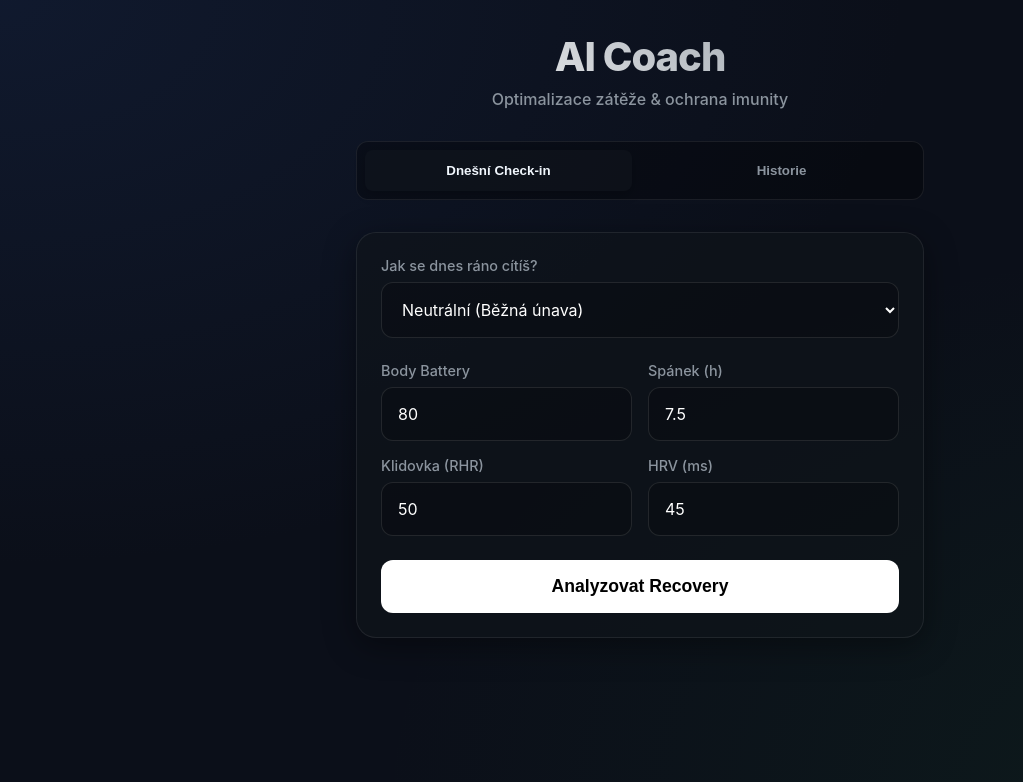
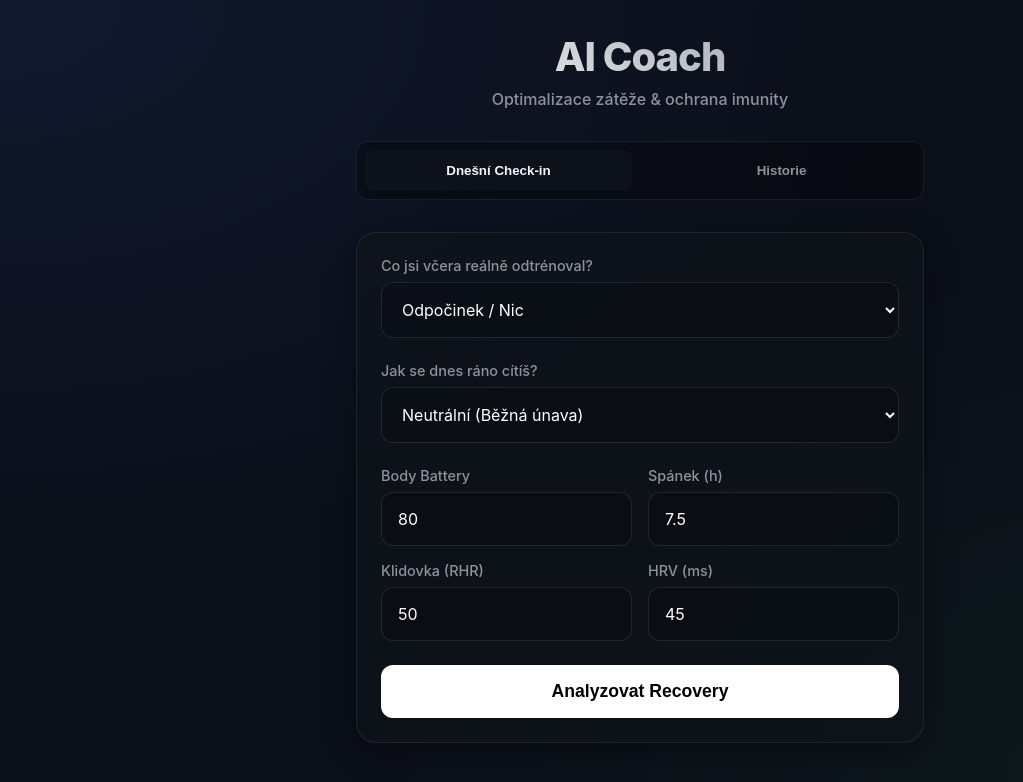
Before and after one commit to stepanistvanek-1992/AiCoach, a Next.js app: page / in a window 1280 px wide. Shown: the top 782 px of the page, without its empty margins (0-1023 px from the left). Built offline with nearby package versions, Linux system fonts and the light colour scheme; no server answers.

Commit message:
feat: add yesterday activity tracking

```diff
--- a/src/app/api/generate-plan/route.ts
+++ b/src/app/api/generate-plan/route.ts
@@ -5,7 +5,7 @@ import { getHistory, savePlan } from '@/utils/supabase';
 export async function POST(req: Request) {
   try {
     const body = await req.json();
-    const { feeling, rhr, bodyBattery, sleep, hrv } = body;
+    const { feeling, rhr, bodyBattery, sleep, hrv, yesterdayActivity } = body;
 
     const garminData = {
       rhr: rhr || 50,
@@ -50,6 +50,7 @@ FILOZOFIE:
 2. Progresivní rozvoj (Superkompenzace) pouze při Zelených dnech (Recovery > 66%).
 
 DNESNÍ DATA:
+- Včerejší reálná aktivita: ${yesterdayActivity}
 - Whoop Recovery Score: ${recoveryScore}%
 - RHR: ${garminData.rhr} bpm
 - Body Battery: ${garminData.bodyBattery}
@@ -102,7 +103,7 @@ VÝSTUP (Markdown, formátuj jako AI kouč):
       await savePlan({
         date: new Date().toISOString().split('T')[0],
         feeling: feeling,
-        activity: `Recovery: ${recoveryScore}% | RHR: ${garminData.rhr} | BB: ${garminData.bodyBattery} | Spánek: ${garminData.sleep}h | HRV: ${garminData.hrv}`,
+        activity: `[Včera: ${yesterdayActivity}] Recovery: ${recoveryScore}% | RHR: ${garminData.rhr} | BB: ${garminData.bodyBattery} | Spánek: ${garminData.sleep}h | HRV: ${garminData.hrv}`,
         ai_recommendation: planText
       });
     } catch (saveErr) {
--- a/src/app/page.tsx
+++ b/src/app/page.tsx
@@ -13,6 +13,7 @@ export default function Home() {
   const [bodyBattery, setBodyBattery] = useState('80');
   const [sleep, setSleep] = useState('7.5');
   const [hrv, setHrv] = useState('45');
+  const [yesterdayActivity, setYesterdayActivity] = useState('Odpočinek / Nic');
 
   const [loading, setLoading] = useState(false);
   const [plan, setPlan] = useState<{ text: string, score: number } | null>(null);
@@ -59,7 +60,8 @@ export default function Home() {
           rhr: parseInt(rhr) || 50,
           bodyBattery: parseInt(bodyBattery) || 80,
           sleep: parseFloat(sleep) || 8.0,
-          hrv: parseInt(hrv) || 45
+          hrv: parseInt(hrv) || 45,
+          yesterdayActivity
         })
       });
       const data = await res.json();
@@ -106,6 +108,18 @@ export default function Home() {
         <>
           {!plan && !loading && (
             <div className="glass-card animate-fade-in">
+              <div className="form-group">
+                <label htmlFor="yesterdayActivity">Co jsi včera reálně odtrénoval?</label>
+                <select id="yesterdayActivity" value={yesterdayActivity} onChange={(e) => setYesterdayActivity(e.target.value)}>
+                  <option value="Odpočinek / Nic">Odpočinek / Nic</option>
+                  <option value="Běh">Běh</option>
+                  <option value="Kolo">Kolo</option>
+                  <option value="Cvičení (Silový trénink)">Cvičení (Silový trénink)</option>
+                  <option value="Chůze">Chůze</option>
+                  <option value="Hike (Turistika)">Hike (Turistika)</option>
+                </select>
+              </div>
+
               <div className="form-group">
                 <label htmlFor="feeling">Jak se dnes ráno cítíš?</label>
                 <select id="feeling" value={feeling} onChange={(e) => setFeeling(e.target.value)}>
```
